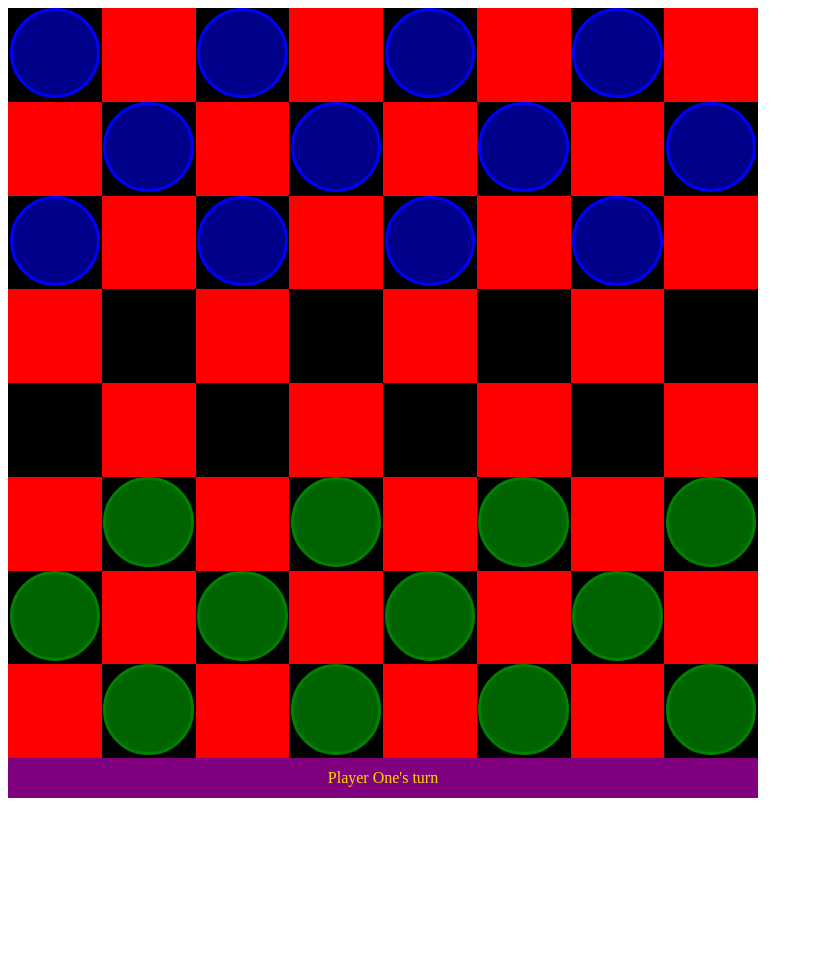
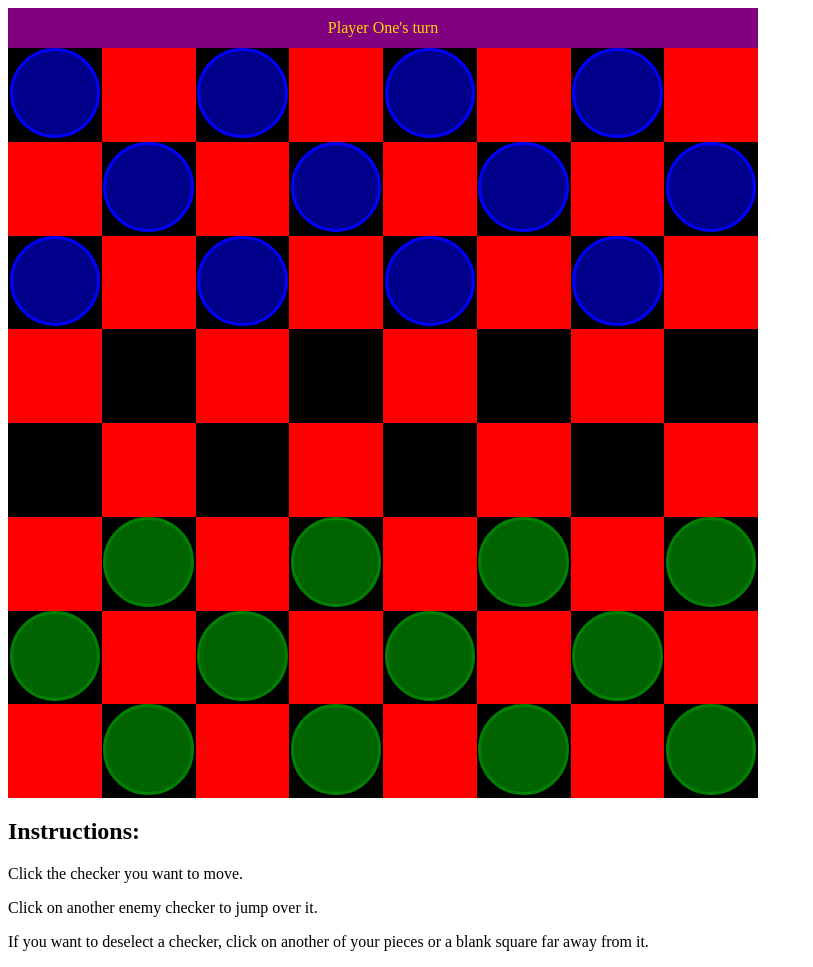
Before and after one commit to ejmoyer/checkers-project, a plain HTML site: page index.html in a window 1280 px wide. Shown: the whole page, without its empty margins (0-813 px from the left). Before the commit the page ends 806 px from the top, so only its background shows below. Drawn offline with Linux system fonts and the light colour scheme.

Commit message:
Added class to the turnkeeping paragraph, added instructions for final day presentation, changed CSS to fit new class for turnkeeper.

```diff
--- a/index.html
+++ b/index.html
@@ -10,6 +10,14 @@
 
 <body>
     <article class="board"></article>
+    <section>
+    <h1>Instructions:</h1>
+    <p>Click the checker you want to move.</p>
+    <p>Click on another enemy checker to jump over it.</p>
+      <p>If you want to deselect a checker, click on another of your pieces or
+       a blank square far away from it.</p>
+    </p>
+  </section>
 </body>
 
 </html>
--- a/script.js
+++ b/script.js
@@ -25,8 +25,9 @@ const turnFunction = (who) => {
 turnFunction(0);
 
 let whoseTurn = document.createElement('p');
+whoseTurn.setAttribute('class', 'turnKeep')
 let names = ["Player Two's turn", "Player One's turn"];
-document.body.appendChild(whoseTurn);
+document.body.insertBefore(whoseTurn, board)
 
 const playerChange = (whichOne) => {
   whoseTurn.textContent = `${names[whichOne]}`;
--- a/styles.css
+++ b/styles.css
@@ -1,4 +1,4 @@
-p{
+.turnKeep {
   color: gold;
   background-color: purple;
   text-align: center;
@@ -6,6 +6,7 @@ p{
   width: 750px;
   margin: 0;
 }
+
 .board {
   display: flex;
   flex-wrap: wrap;
```
